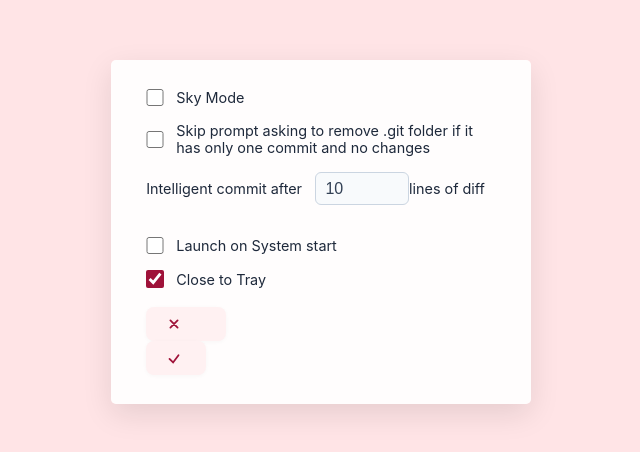
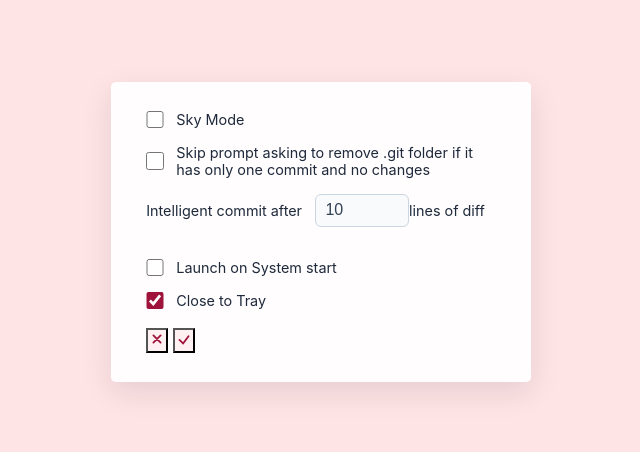
Before and after one commit to giers10/auto-git-gui, an Electron app: page settings.html in a window 900 px wide. Shown: the part 168-620 px from the top of the page, without its empty margins (129-769 px from the left). Drawn offline with Linux system fonts and the light colour scheme; no server answers.

Commit message:
Refactor button styles and classes in settings.html

```diff
--- a/settings.html
+++ b/settings.html
@@ -118,19 +118,12 @@
       box-shadow: 0 1px 4px rgba(0,0,0,0.03);
     }
     .action-btn .icon-left { margin-right: 0.2em; }
-    .ok-btn {
+
+    button{
       background: var(--bg-sidebar);
       color: var(--accent);
     }
-    .ok-btn:hover {
-      background: var(--bg-border);
-    }
-    .cancel-btn {
-      background: var(--bg-sidebar);
-      color: var(--accent);
-      width: 80px;
-    }
-    .cancel-btn:hover {
+    button:hover{
       background: var(--bg-border);
     }
 
@@ -308,12 +301,12 @@
       <!-- Weitere Optionen in Zukunft hier hinzufügen -->
     </div>
     <div class="buttons">
-      <button id="cancelBtn" class="action-btn cancel-btn">
+      <button id="cancelBtn" class="text-sm font-medium">
         <svg width="18" height="18" viewBox="0 0 20 20" fill="none" class="icon-left">
           <path d="M6 6l8 8M6 14L14 6" stroke="currentColor" stroke-width="2" stroke-linecap="round"/>
         </svg>
       </button>
-      <button id="okBtn" class="action-btn ok-btn">
+      <button id="okBtn" class="text-sm font-medium">
         <svg width="18" height="18" viewBox="0 0 20 20" fill="none" class="icon-left">
           <path d="M5 11l4 4L15 7" stroke="currentColor" stroke-width="2" stroke-linecap="round"/>
         </svg>
```
